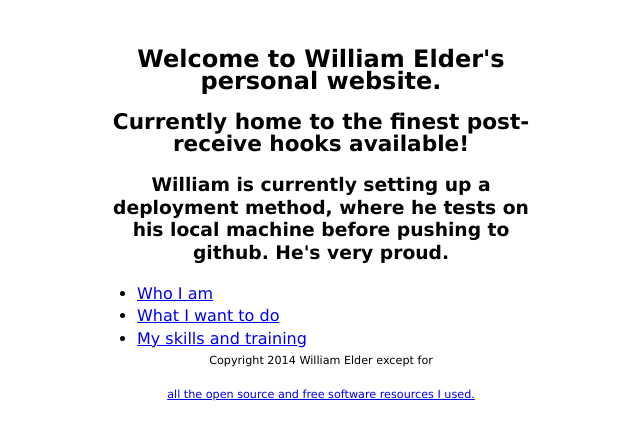
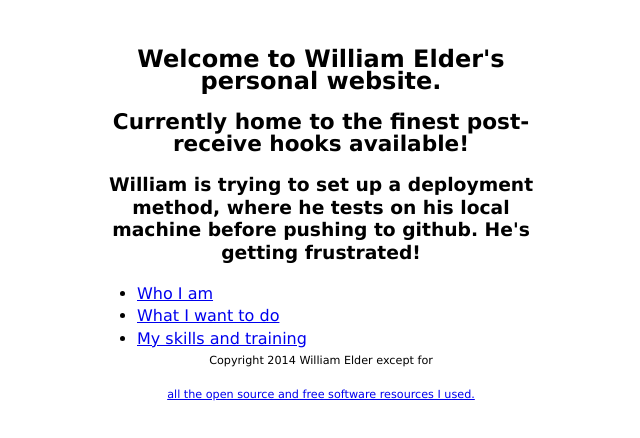
Before and after one commit to welder/seldon, a plain HTML site: page public/index.html in a window 1280 px wide. Shown: the whole page, without its empty margins (319-959 px from the left). Drawn offline with Linux system fonts and the light colour scheme.

Commit message:
More testing the web hooks

```diff
--- a/public/index.html
+++ b/public/index.html
@@ -16,7 +16,7 @@
     Currently home to the finest post-receive hooks available!
   </h2>
   <h3>
-    William is currently setting up a deployment method, where he tests on his local machine before pushing to github.  He's very proud.
+    William is trying to set up a deployment method, where he tests on his local machine before pushing to github.  He's getting frustrated!
   </h3>
 	<nav>
 		<ul>
```
